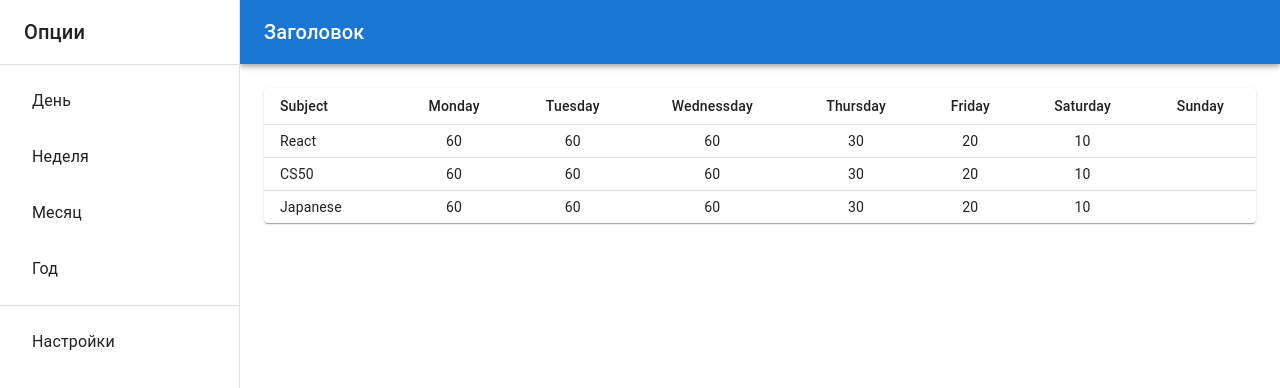
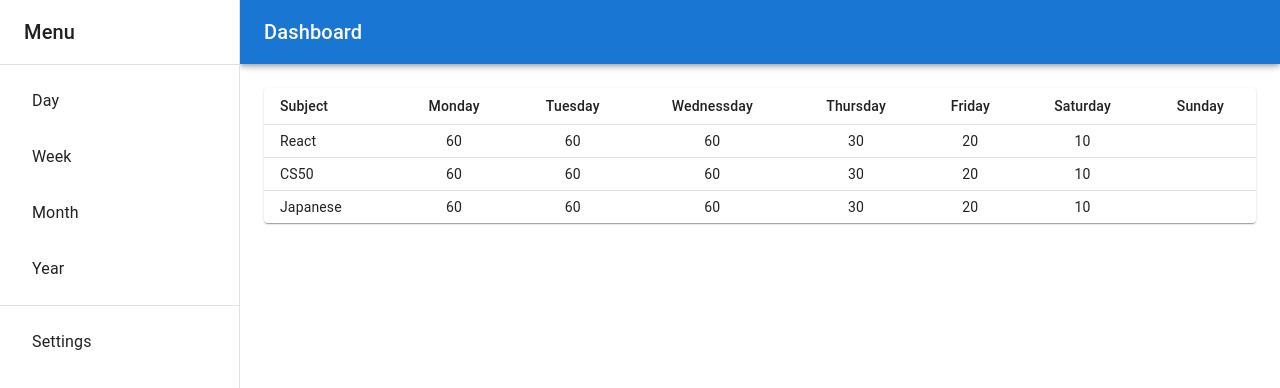
Before and after one commit to Jane-Coding/Schedule, a React (Vite) app in the folder frontend/: page /week in a window 1280 px wide. Shown: the top 388 px of the page. Built offline with nearby package versions, Linux system fonts and the light colour scheme.

Commit message:
design: change all to english

```diff
--- a/frontend/src/App.jsx
+++ b/frontend/src/App.jsx
@@ -28,7 +28,7 @@ function App() {
       >
         <Toolbar>
           <Typography variant="h6" noWrap component="div">
-            Заголовок
+            Dashboard
           </Typography>
         </Toolbar>
       </AppBar>
@@ -46,28 +46,28 @@ function App() {
       >
         <Toolbar>
           <Typography variant="h6" noWrap component="div">
-            Опции
+            Menu
           </Typography>
         </Toolbar>
         <Divider />
         <List>
           <ListItemButton component={NavLink} to="/today">
-            <ListItem>День</ListItem>
+            <ListItem>Day</ListItem>
           </ListItemButton>
           <ListItemButton component={NavLink} to="/week">
-            <ListItem>Неделя</ListItem>
+            <ListItem>Week</ListItem>
           </ListItemButton>
           <ListItemButton component={NavLink} to="/month">
-            <ListItem>Месяц</ListItem>
+            <ListItem>Month</ListItem>
           </ListItemButton>
           <ListItemButton component={NavLink} to="/year">
-            <ListItem>Год</ListItem>
+            <ListItem>Year</ListItem>
           </ListItemButton>
         </List>
         <Divider />
         <List>
           <ListItemButton component={NavLink} to="/settings">
-            <ListItem>Настройки</ListItem>
+            <ListItem>Settings</ListItem>
           </ListItemButton>
         </List>
       </Drawer>
```
